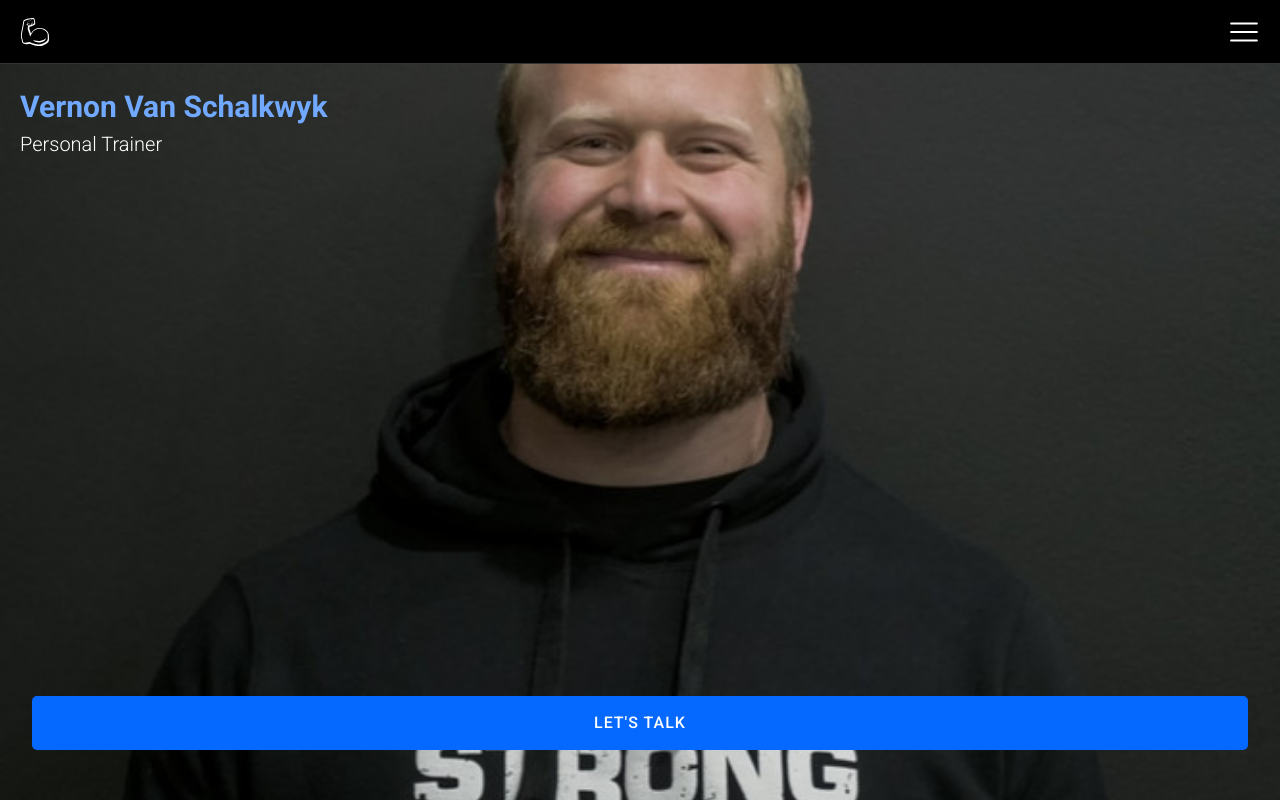
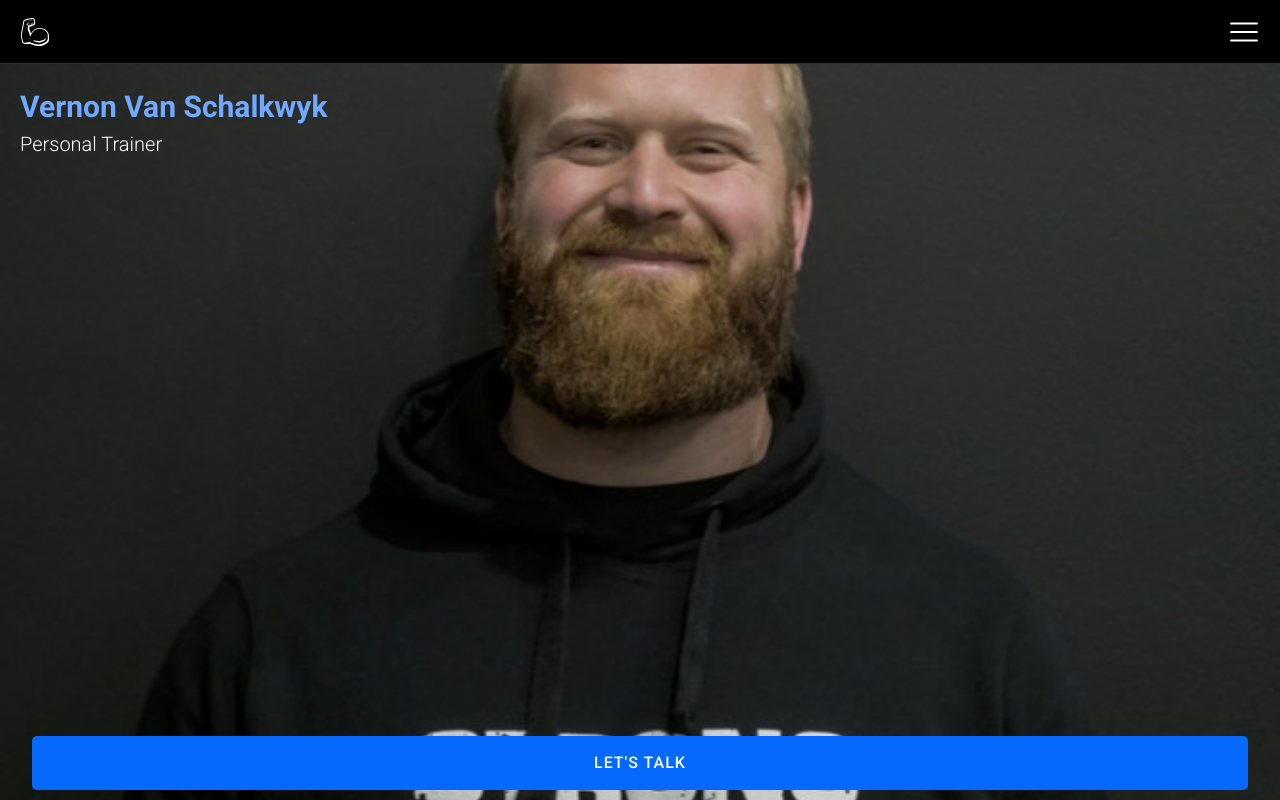
Before and after one commit to brainka/v-app, a React (Vite) app: page / in a window 1280 px wide. Built offline with nearby package versions, Linux system fonts and the light colour scheme.

Commit message:
adjust button position

```diff
--- a/src/components/Home.css
+++ b/src/components/Home.css
@@ -44,7 +44,7 @@ span {
 }
 
 .home.contactButton.buttonVisible {
-	bottom: 50px; /* Bring the button into view */
+	bottom: 10px; /* Bring the button into view */
 	transform: translate(-50%, 0); /* Ensure it stays centered */
 }
 
--- a/src/components/Home.jsx
+++ b/src/components/Home.jsx
@@ -23,10 +23,7 @@ const Home = () => {
 	return (
 		<div className="home-container">
 			<div className="img-container">
-				{/* <img
-					src="https://static.wixstatic.com/media/f6010e_ec6639c6cacf407d94a9a388870517cf~mv2.jpg/v1/fit/w_716,h_888,q_90/f6010e_ec6639c6cacf407d94a9a388870517cf~mv2.jpg"
-					alt=""
-				/> */}
+
 				<div className="home-details">
 					<div className={`name-details ${visible ? 'visible' : ''}`}>
 						{/* <div>Hi, I am</div> */}
```
